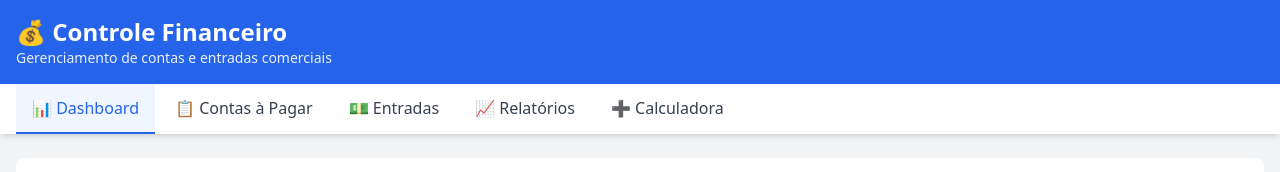
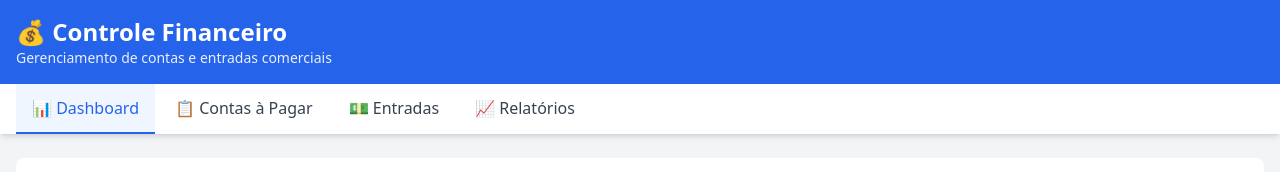
Before and after one commit to wees-s/controle_financeiro, a website: page index.html in a window 1280 px wide. Shown: the top 172 px of the page. Drawn offline with nearby package versions, Linux system fonts and the light colour scheme.

Commit message:
update -> remove calculadora

```diff
--- a/index.html
+++ b/index.html
@@ -32,9 +32,6 @@
                 </button>
                 <button onclick="showSection('relatorios')" class="nav-btn px-4 py-3 text-gray-700 hover:text-blue-600 hover:bg-blue-50 border-b-2 border-transparent hover:border-blue-600 transition-all">
                     📈 Relatórios
-                </button>
-                 <button onclick="showSection('calculadora')" class="nav-btn px-4 py-3 text-gray-700 hover:text-blue-600 hover:bg-blue-50 border-b-2 border-transparent hover:border-blue-600 transition-all">
-                    ➕ Calculadora
                 </button>
             </div>
         </div>
```
